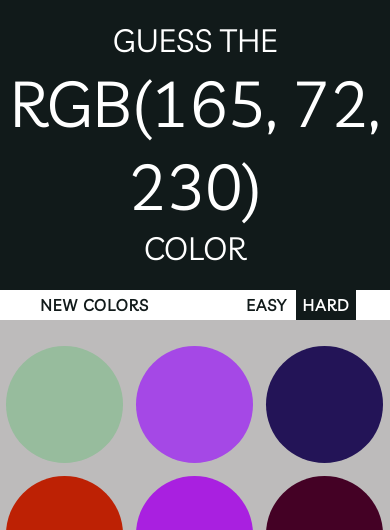
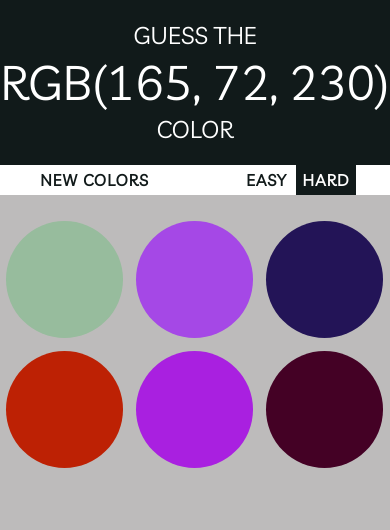
Before and after one commit to Nndhlovu365/guess-rgb, a PHP site: page / in a window 390 px wide. Shown: the top 530 px of the page. Run offline with PHP 8.4, Linux system fonts and the light colour scheme.

Commit message:
Update colorGame.css

```diff
--- a/colorGame.css
+++ b/colorGame.css
@@ -73,3 +73,9 @@ button:hover{
     color: white;
     background: #111a1a;
 }
+
+@media screen and (max-width: 700px){
+    h1{
+       font-size: 1.5rem;
+    }
+}
```
